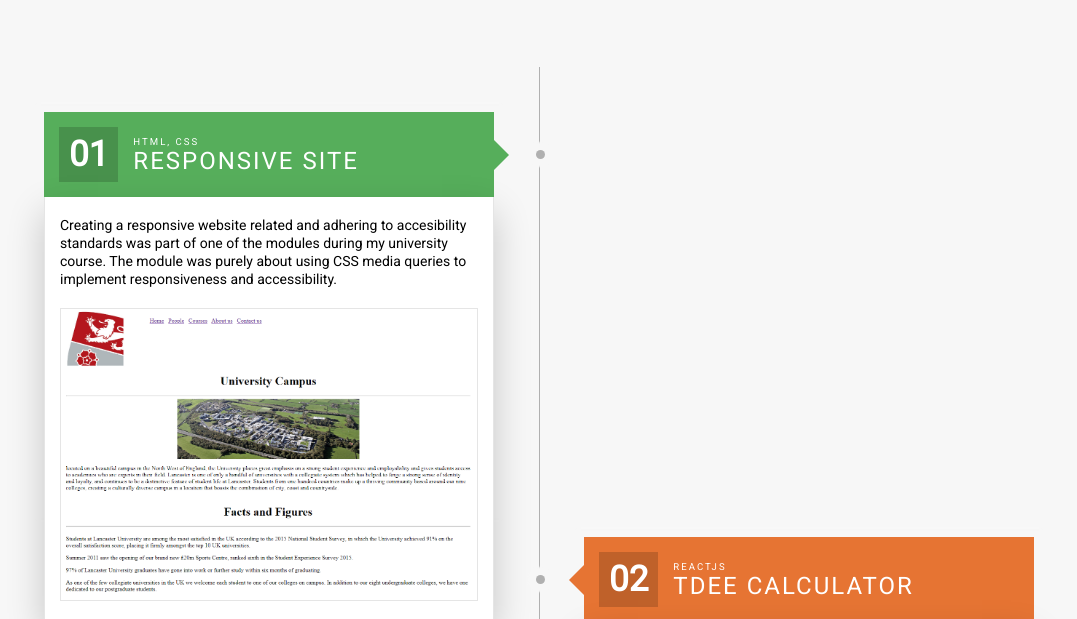
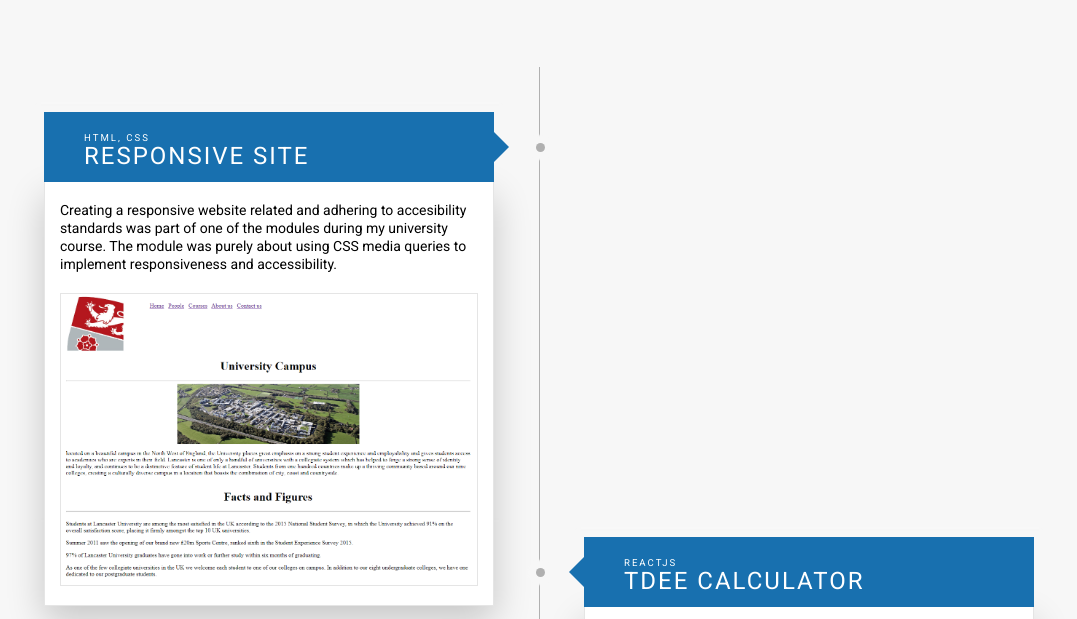
Before and after one commit to calcmp/Portfolio, a website: page public/frontend/index.html in a window 1280 px wide. Shown: the part 990-1609 px from the top of the page, without its empty margins (101-1178 px from the left). Drawn offline with nearby package versions, Linux system fonts and the light colour scheme; files that its build step writes are made by us from their sources; files whose address does not match are found by name.

Commit message:
Timeline restyled

```diff
--- a/public/frontend/css/index.scss
+++ b/public/frontend/css/index.scss
@@ -50,8 +50,7 @@ $bottom-margin: 800px;
 $marker-size: 9px;
 
 /* Colors */
-$steps: hsl(123, 35%, 51%);
-$colors: hsl(123, 35%, 51%), hsl(22, 78%, 55%), hsl(360, 64%, 55%);
+$colors: hsl(205, 74%, 65%), hsl(205, 67%, 45%), hsl(205, 82%, 33%);
 $timeline: hsl(0, 0%, 69%);
 
 /* Timeline calculations */
@@ -161,7 +160,7 @@ body:before {
       &:focus {
         border: 1px solid hsl(42, 78%, 60%);
         background-color: hsl(42, 78%, 60%);
-        transition: 0.4s;
+        transition: 0.25s;
       }
     }
     #rd-map-btn {
@@ -176,7 +175,7 @@ body:before {
       &:hover,
       &:focus {
         background-color: hsl(205, 100%, 27%);
-        transition: 0.4s;
+        transition: 0.25s;
       }
     }
   }
@@ -194,7 +193,7 @@ body:before {
   border-radius: 0px;
   padding: 34px 30px;
   margin-top: 100px;
-  display: block;
+  display: none;
   position: fixed;
   bottom: 23px;
   right: 50px;
@@ -247,7 +246,7 @@ body:before {
     }
     &:hover,
     &:focus {
-      transition: 0.4s;
+      transition: 0.25s;
       background-color: hsl(205, 100%, 28%);
       cursor: pointer;
     }
@@ -272,7 +271,7 @@ body:before {
   font-size: 18px;
   &:hover,
   &:active {
-    transition: 200ms;
+    transition: 250ms;
     opacity: 1;
   }
 }
@@ -282,14 +281,13 @@ body:before {
   width: 40px;
   height: 40px;
   border-radius: 50%;
-  border-color: hsl(205, 82%, 33%);
-  border-bottom: none;
-  border-left: none;
+  border: none;
   position: relative;
   float: right;
   margin-top: -56px;
   margin-right: -50px;
   font-size: 20px;
+  box-shadow: 0 2px 16px grey;
   cursor: pointer;
   p {
     color: white;
@@ -357,7 +355,7 @@ body:before {
       background-color: hsl(205, 100%, 28%);
       cursor: pointer;
       outline: none;
-      transition: 0.4s;
+      transition: 0.25s;
     }
   }
 }
@@ -504,30 +502,25 @@ $counter: $items - $rows + 2;
     position: relative;
     display: flex;
     align-items: center;
-    color: #fff;
+    background-color: hsl(205, 76%, 39%);
+    color: white;
     font-weight: 400;
-    .number-box {
-      display: inline;
-      margin: 15px;
-      padding: 10px;
-      font-size: 35px;
-      line-height: 35px;
-      font-weight: 600;
-      background: rgba(0, 0, 0, 0.17);
-    }
+    height: 70px;
+    padding: 0 40px;
     h2 {
       text-transform: uppercase;
       font-weight: inherit;
       letter-spacing: 2px;
-      margin: 0 10px 0 0;
-      padding-bottom: 6px;
       font-size: 24px;
       line-height: 1.2rem;
-      span {
-        display: block;
-        font-size: 0.6rem;
-        margin: 0;
-      }
+    }
+    span {
+      display: block;
+      font-size: 0.6rem;
+      margin: 0;
+    }
+    &:after {
+      color: hsl(205, 76%, 39%);
     }
   }
   .body {
@@ -547,15 +540,6 @@ $counter: $items - $rows + 2;
     img {
       display: block;
       width: 100%;
-    }
-  }
-  @for $i from 1 through $items {
-    &--step#{$i} {
-      $color: nth($colors, ((($i - 1) % 3) + 1));
-      background-color: $color;
-      .head::after {
-        border-color: $color;
-      }
     }
   }
 }
--- a/public/frontend/index.html
+++ b/public/frontend/index.html
@@ -20,7 +20,9 @@
     <script src="public/frontend/scripts/handle-form.js"></script>
   </head>
   <body>
-    <button class="open-button" onclick="openForm()"><i class="fas fa-sticky-note"></i></button>
+    <button class="open-button" onclick="openForm()">
+      <i class="fas fa-sticky-note"></i>
+    </button>
     <section class="contact-form" id="contact-form">
       <form id="contact-me" method="post" action="send">
         <button class="close-button" onclick="closeForm()">
@@ -44,7 +46,12 @@
           id="message"
           name="message"
         ></textarea>
-        <input id="submit-btn" type="submit" value="SUBMIT" onclick="closeForm()"/>
+        <input
+          id="submit-btn"
+          type="submit"
+          value="SUBMIT"
+          onclick="closeForm()"
+        />
       </form>
     </section>
 
@@ -120,9 +127,6 @@
       <div class="demo-card-wrapper">
         <div class="demo-card demo-card--step1 fade-in">
           <div class="head">
-            <div class="number-box">
-              <span>01</span>
-            </div>
             <h2><span class="small">HTML, CSS</span> Responsive Site</h2>
           </div>
           <div class="body">
@@ -143,9 +147,6 @@
 
         <div id="card2" class="demo-card demo-card--step2 fade-in">
           <div class="head">
-            <div class="number-box">
-              <span>02</span>
-            </div>
             <h2><span class="small">ReactJS</span> TDEE Calculator</h2>
           </div>
           <div class="body">
@@ -165,9 +166,6 @@
 
         <div class="demo-card demo-card--step3 fade-in">
           <div class="head">
-            <div class="number-box">
-              <span>03</span>
-            </div>
             <h2><span class="small">React Native, Redux</span> Demoed</h2>
           </div>
           <div class="body">
@@ -194,15 +192,19 @@
         <div id="p-card1" class="project-card slide-in from-below">
           <div class="img-container">
             <img
-                src="/public/frontend/assets/tdee-proj.PNG"
-                loading="lazy"
-                alt="Graphic"
+              src="/public/frontend/assets/tdee-proj.PNG"
+              loading="lazy"
+              alt="Graphic"
             />
           </div>
           <div class="desc-container">
             <p>
               <span class="title">TDEE Calculator</span>
-               what is Lorem Ipsum Lorem Ipsum is simply dummy text of the printing and typesetting industry Lorem Ipsum has been the industry's standard dummy text ever since the 1500s when an unknown printer took a galley of type and scrambled it to make a type specimen book it has?
+              what is Lorem Ipsum Lorem Ipsum is simply dummy text of the
+              printing and typesetting industry Lorem Ipsum has been the
+              industry's standard dummy text ever since the 1500s when an
+              unknown printer took a galley of type and scrambled it to make a
+              type specimen book it has?
             </p>
             <div class="desc-footer">
               <p>
@@ -233,14 +235,20 @@
           <div class="desc-container">
             <p>
               <span class="title">TDEE Calculator</span>
-               what is Lorem Ipsum Lorem Ipsum is simply dummy text of the printing and typesetting industry Lorem Ipsum has been the industry's standard dummy text ever since the 1500s when an unknown printer took a galley of type and scrambled it to make a type specimen book it has?
+              what is Lorem Ipsum Lorem Ipsum is simply dummy text of the
+              printing and typesetting industry Lorem Ipsum has been the
+              industry's standard dummy text ever since the 1500s when an
+              unknown printer took a galley of type and scrambled it to make a
+              type specimen book it has?
             </p>
             <div class="desc-footer">
               <p>
                 <span class="tech-title">Tech://</span>
                 React-Native, Expo
               </p>
-              <a href="https://play.google.com/store/apps/details?id=com.callumpenny.tdeecalculator">
+              <a
+                href="https://play.google.com/store/apps/details?id=com.callumpenny.tdeecalculator"
+              >
                 view me
               </a>
             </div>
@@ -264,14 +272,20 @@
           <div class="desc-container">
             <p>
               <span class="title">Flashcards</span>
-              what is Lorem Ipsum Lorem Ipsum is simply dummy text of the printing and typesetting industry Lorem Ipsum has been the industry's standard dummy text ever since the 1500s when an unknown printer took a galley of type and scrambled it to make a type specimen book it has?
+              what is Lorem Ipsum Lorem Ipsum is simply dummy text of the
+              printing and typesetting industry Lorem Ipsum has been the
+              industry's standard dummy text ever since the 1500s when an
+              unknown printer took a galley of type and scrambled it to make a
+              type specimen book it has?
             </p>
             <div class="desc-footer">
               <p>
                 <span class="tech-title">Tech://</span>
                 React-Native, Redux, Expo
               </p>
-              <a href="https://play.google.com/store/apps/details?id=com.callumpenny.flashcard">
+              <a
+                href="https://play.google.com/store/apps/details?id=com.callumpenny.flashcard"
+              >
                 view me
               </a>
             </div>
@@ -295,7 +309,11 @@
           <div class="desc-container">
             <p>
               <span class="title">Demoed</span>
-               what is Lorem Ipsum Lorem Ipsum is simply dummy text of the printing and typesetting industry Lorem Ipsum has been the industry's standard dummy text ever since the 1500s when an unknown printer took a galley of type and scrambled it to make a type specimen book it has?
+              what is Lorem Ipsum Lorem Ipsum is simply dummy text of the
+              printing and typesetting industry Lorem Ipsum has been the
+              industry's standard dummy text ever since the 1500s when an
+              unknown printer took a galley of type and scrambled it to make a
+              type specimen book it has?
             </p>
             <div class="desc-footer">
               <p>
```
Also changed, not shown: public/frontend/css/index.css, 1 other file.
